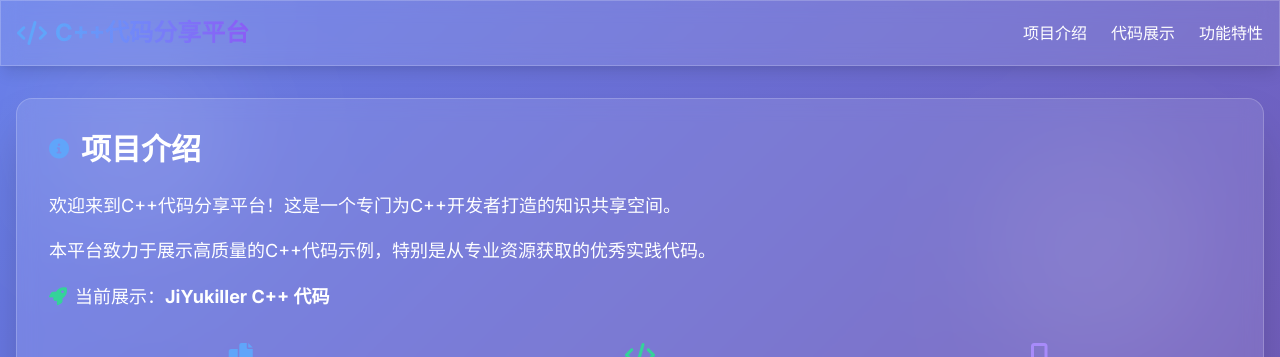
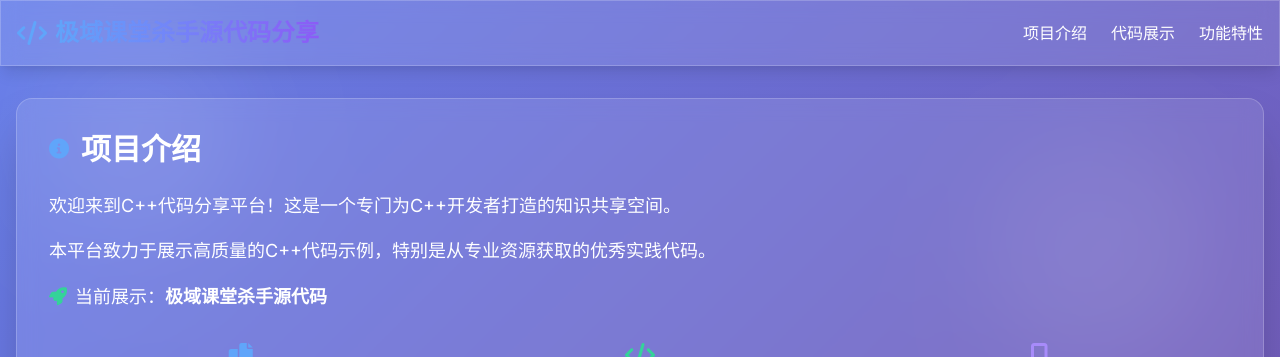
Before and after one commit to yonghenstar/jyck, a plain HTML site: page index.html in a window 1280 px wide. Shown: the top 357 px of the page. Drawn offline with nearby package versions, Linux system fonts and the light colour scheme; no server answers.

Commit message:
Update index.html

```diff
--- a/index.html
+++ b/index.html
@@ -4,7 +4,7 @@
 <head>
     <meta charset="UTF-8">
     <meta name="viewport" content="width=device-width, initial-scale=1.0">
-    <title>C++代码分享平台</title>
+    <title>极域课堂杀手源代码分享</title>
     <link href="https://cdn.jsdelivr.net/npm/tailwindcss@2.2.19/dist/tailwind.min.css" rel="stylesheet">
     <link rel="stylesheet" href="https://cdnjs.cloudflare.com/ajax/libs/font-awesome/6.0.0/css/all.min.css">
     <link href="https://fonts.googleapis.com/css2?family=Inter:wght@300;400;500;600;700&display=swap" rel="stylesheet">
@@ -88,7 +88,7 @@
                 <div class="flex items-center space-x-2">
                     <i class="fas fa-code text-blue-400 text-2xl"></i>
                     <h1 class="text-2xl font-bold bg-gradient-to-r from-blue-400 to-purple-500 bg-clip-text text-transparent">
-                        C++代码分享平台
+                        极域课堂杀手源代码分享
                     </h1>
                 </div>
                 <div class="flex space-x-6">
@@ -113,7 +113,7 @@
                 <p>本平台致力于展示高质量的C++代码示例，特别是从专业资源获取的优秀实践代码。</p>
                 <p class="flex items-center">
                     <i class="fas fa-rocket text-green-400 mr-2"></i>
-                    <span>当前展示：<strong>JiYukiller C++ 代码</strong></span>
+                    <span>当前展示：<strong>极域课堂杀手源代码</strong></span>
                 </p>
                 <div class="grid grid-cols-1 md:grid-cols-3 gap-4 mt-6">
                     <div class="text-center p-4 rounded-lg bg-white/10">
```
